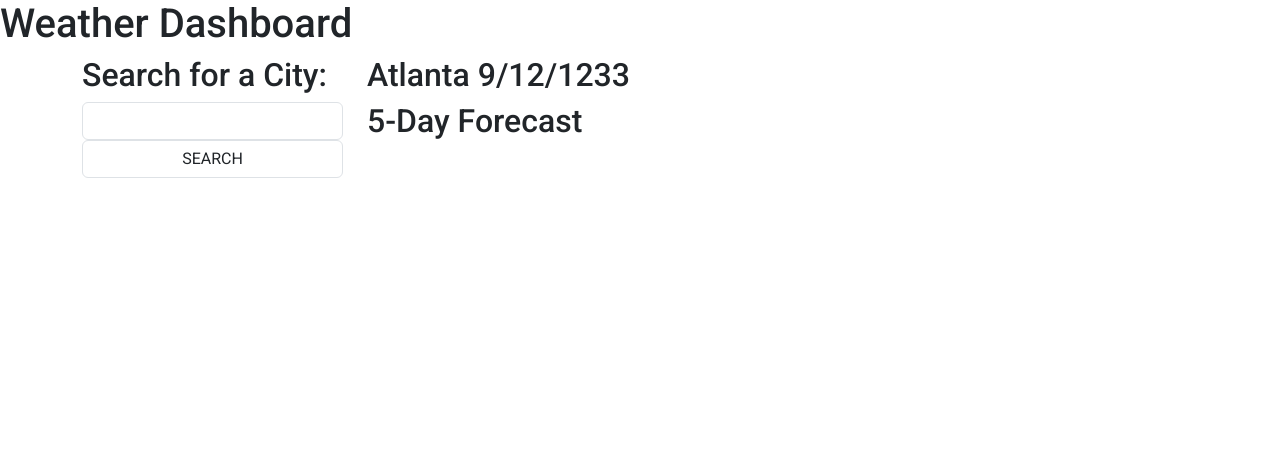
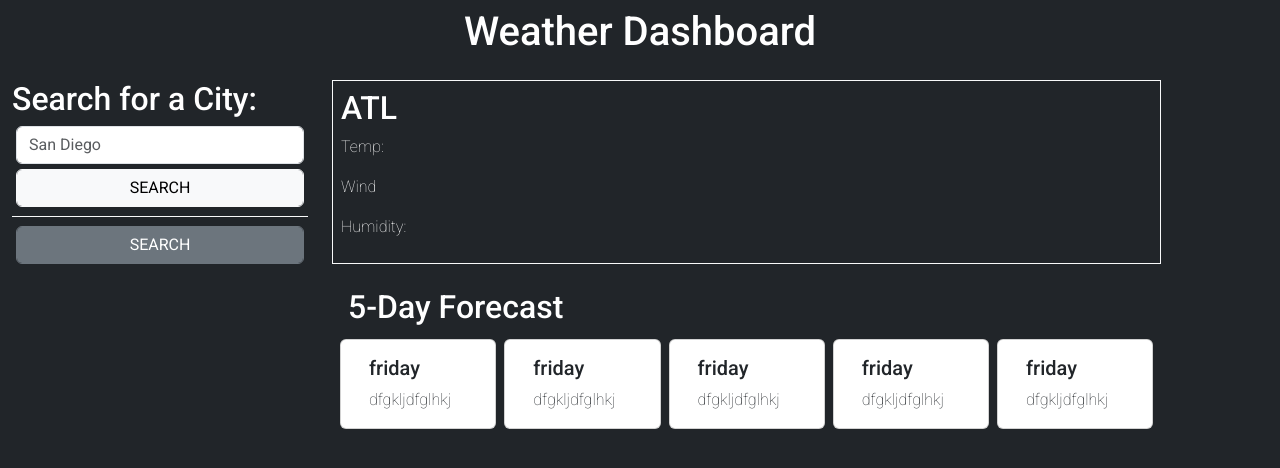
Before and after one commit to jordanchives/weather-dashboard, a plain HTML site: page index.html in a window 1280 px wide. Drawn offline with nearby package versions, Linux system fonts and the light colour scheme.

Commit message:
basic layout defined in index.html

```diff
--- a/assets/css/style.css
+++ b/assets/css/style.css
@@ -3,3 +3,7 @@ body {
     font-weight: 100;
     font-style: normal;
 }
+
+button {
+  margin: 5px 0px;
+}
--- a/index.html
+++ b/index.html
@@ -16,34 +16,81 @@
     <link rel="stylesheet" href="./assets/css/style.css">
 </head>
 
-<body>
-    <header>
+<body class="bg-dark text-white">
+    <header class="container-fluid text-center p-2 mb-2">
         <h1>Weather Dashboard</h1>
     </header>
-    <main class="container">
+    <main class="container-fluid">
         <div class="row">
             <div class="col-3">
                 <div id="search">
-                    <h2>Search for a City:</h2>
-                    <form id="searchForm">
-                        <input type="text" class="form-control" placeholder="">
-                        <button type="button" id="searchButton" class="btn-primary form-control">SEARCH</button>
+                    <h2 class="color-">Search for a City:</h2>
+                    <form id="searchForm" class="form m-1">
+                        <input type="text" class="form-control" id="searchText" placeholder="San Diego">
+                        <button type="button" id="searchButton" class="btn btn-light form-control">SEARCH</button>
                     </form>
                     <div id="history">
 
                     </div>
                 </div>
+                <div id="history" class="border-top border-light p-1">
+                    <button type="button" id="searchButton" class="btn btn-secondary form-control">SEARCH</button>
+                </div>
             </div>
 
-            <div class="col-9">
-                <div id="cityInfo">
+            <div class="col-8">
+                <div id="cityInfo" class="p-2 border border-light">
                     <header>
-                        <h2>Atlanta 9/12/1233</h2>
+                        <h2 id="cityName">ATL</h2>
+                        <p>Temp:</p>
+                        <p>Wind</p>
+                        <p>Humidity:</p>
                     </header>
-                    <div id="fiveDay">
-                        <h2>5-Day Forecast</h2>
-                        <div id="days">
-
+                </div>
+                <div id="fiveDay" class="row m-1 mt-4">
+                    <h2 id="forecastText">5-Day Forecast</h2>
+                    <div class="container" id="days">
+                        <div class="row ml-1 mr-1">
+                            <div class="col card m-1">
+                                <div class="card-body">
+                                    <h5>friday</h5>
+                                    <p class="card-text">
+                                        dfgkljdfglhkj
+                                    </p>
+                                </div>
+                            </div>
+                            <div class="col card m-1">
+                                <div class="card-body">
+                                    <h5>friday</h5>
+                                    <p class="card-text">
+                                        dfgkljdfglhkj
+                                    </p>
+                                </div>
+                            </div>
+                            <div class="col card m-1">
+                                <div class="card-body">
+                                    <h5>friday</h5>
+                                    <p class="card-text">
+                                        dfgkljdfglhkj
+                                    </p>
+                                </div>
+                            </div>
+                            <div class="col card m-1">
+                                <div class="card-body">
+                                    <h5>friday</h5>
+                                    <p class="card-text">
+                                        dfgkljdfglhkj
+                                    </p>
+                                </div>
+                            </div>
+                            <div class="col card m-1">
+                                <div class="card-body">
+                                    <h5>friday</h5>
+                                    <p class="card-text">
+                                        dfgkljdfglhkj
+                                    </p>
+                                </div>
+                            </div>
                         </div>
                     </div>
                 </div>
@@ -51,6 +98,7 @@
         </div>
     </main>
 
+    <script src="https://cdn.jsdelivr.net/npm/dayjs@1/dayjs.min.js"></script>
     <script src="https://code.jquery.com/jquery-3.7.1.min.js"
         integrity="sha256-/JqT3SQfawRcv/BIHPThkBvs0OEvtFFmqPF/lYI/Cxo=" crossorigin="anonymous"></script>
     <script src="./assets/js/script.js"></script>
```
